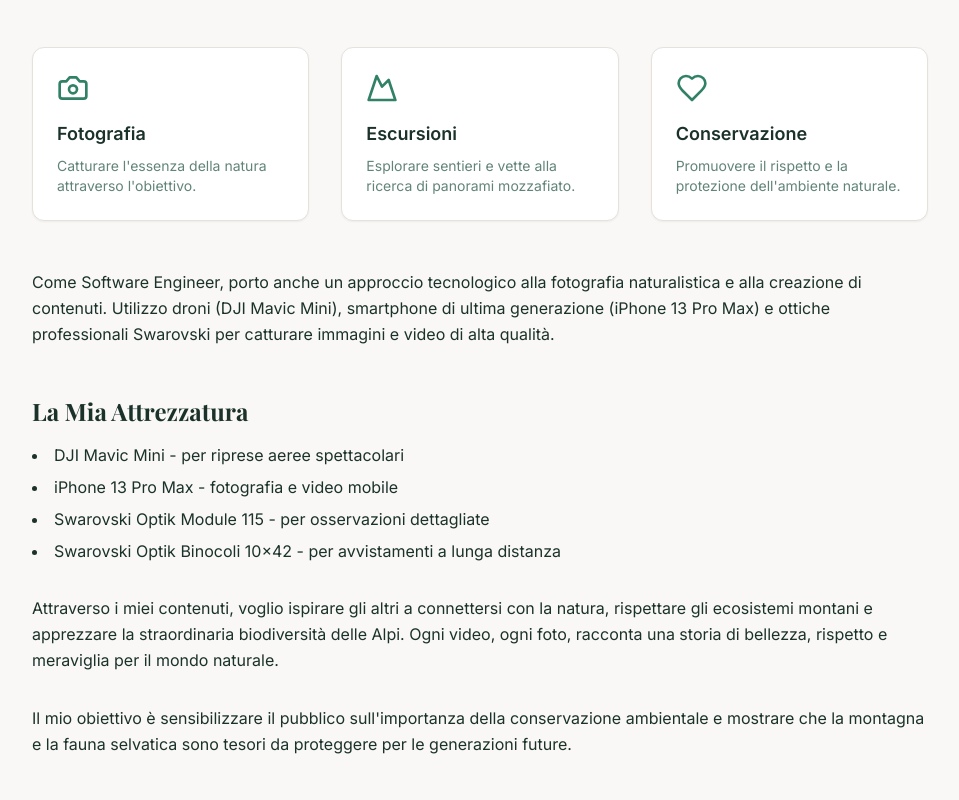
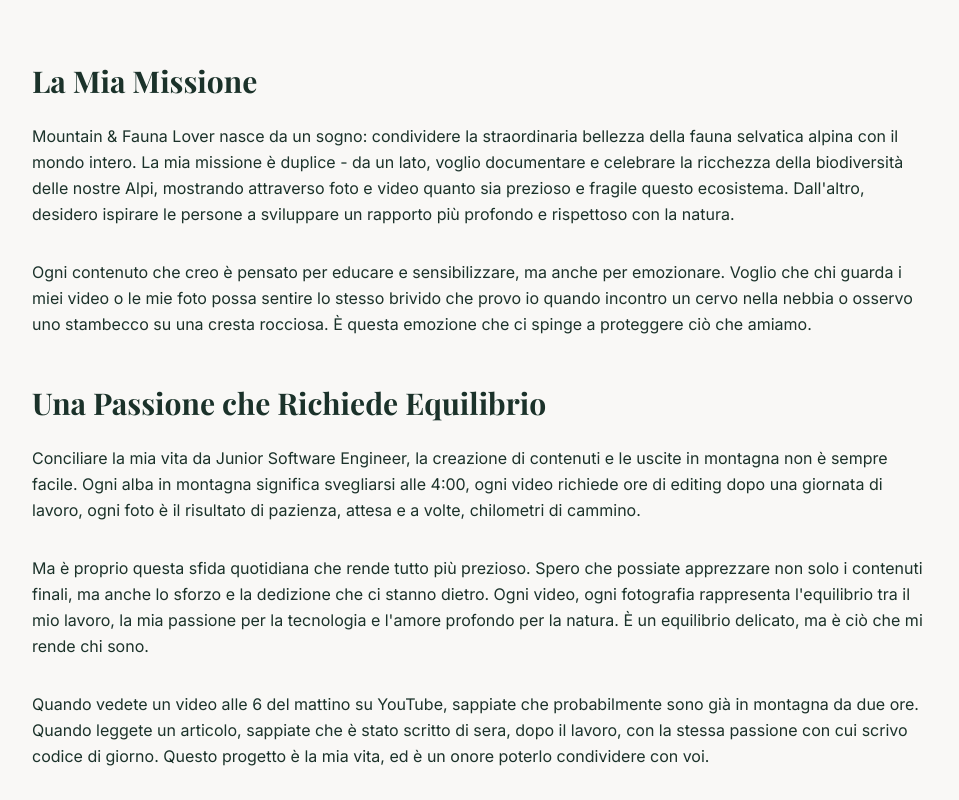
Before and after one commit to Mountain-Fauna-Lover/mountain-fauna-lover.github.io, a React (Vite) app: page /about in a window 1280 px wide. Shown: the part 920-1720 px from the top of the page, without its empty margins (160-1119 px from the left). Built offline with nearby package versions, Linux system fonts and the light colour scheme; the HTML template or start-up script is replaced by a standard one.

Commit message:
Refactor About page content

```diff
--- a/src/pages/About.tsx
+++ b/src/pages/About.tsx
@@ -71,6 +71,44 @@ const About = () => {
                 nuove meraviglie naturali e documentare la vita selvatica nel suo habitat naturale.
               </p>
 
+              <h2 className="font-serif text-3xl font-bold mb-6 mt-16">La Mia Missione</h2>
+              <p className="text-foreground leading-relaxed mb-8">
+                Mountain & Fauna Lover nasce da un sogno: condividere la straordinaria bellezza della fauna
+                selvatica alpina con il mondo intero. La mia missione è duplice - da un lato, voglio documentare
+                e celebrare la ricchezza della biodiversità delle nostre Alpi, mostrando attraverso foto e video
+                quanto sia prezioso e fragile questo ecosistema. Dall'altro, desidero ispirare le persone a
+                sviluppare un rapporto più profondo e rispettoso con la natura.
+              </p>
+
+              <p className="text-foreground leading-relaxed mb-8">
+                Ogni contenuto che creo è pensato per educare e sensibilizzare, ma anche per emozionare.
+                Voglio che chi guarda i miei video o le mie foto possa sentire lo stesso brivido che provo io
+                quando incontro un cervo nella nebbia o osservo uno stambecco su una cresta rocciosa. È questa
+                emozione che ci spinge a proteggere ciò che amiamo.
+              </p>
+
+              <h2 className="font-serif text-3xl font-bold mb-6 mt-12">Una Passione che Richiede Equilibrio</h2>
+              <p className="text-foreground leading-relaxed mb-8">
+                Conciliare la mia vita da Junior Software Engineer, la creazione di contenuti e le uscite in
+                montagna non è sempre facile. Ogni alba in montagna significa svegliarsi alle 4:00, ogni video
+                richiede ore di editing dopo una giornata di lavoro, ogni foto è il risultato di pazienza,
+                attesa e a volte, chilometri di cammino.
+              </p>
+
+              <p className="text-foreground leading-relaxed mb-8">
+                Ma è proprio questa sfida quotidiana che rende tutto più prezioso. Spero che possiate apprezzare
+                non solo i contenuti finali, ma anche lo sforzo e la dedizione che ci stanno dietro. Ogni video,
+                ogni fotografia rappresenta l'equilibrio tra il mio lavoro, la mia passione per la tecnologia e
+                l'amore profondo per la natura. È un equilibrio delicato, ma è ciò che mi rende chi sono.
+              </p>
+
+              <p className="text-foreground leading-relaxed mb-12">
+                Quando vedete un video alle 6 del mattino su YouTube, sappiate che probabilmente sono già in
+                montagna da due ore. Quando leggete un articolo, sappiate che è stato scritto di sera, dopo il
+                lavoro, con la stessa passione con cui scrivo codice di giorno. Questo progetto è la mia vita,
+                ed è un onore poterlo condividere con voi.
+              </p>
+
               <div className="grid md:grid-cols-3 gap-8 my-12">
                 <div className="bg-card p-6 rounded-lg shadow-sm border border-border">
                   <Camera className="h-8 w-8 text-primary mb-4" />
```
